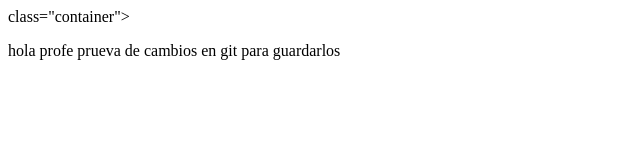
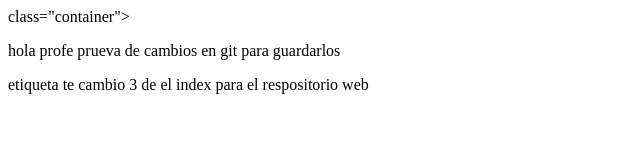
Before and after one commit to deanmartin19/ejemplorepositorio, a plain HTML site: page index.html in a window 1280 px wide. Shown: the whole page, without its empty margins (0-640 px from the left). Drawn offline with Linux system fonts and the light colour scheme.

Commit message:
cambio 3

```diff
--- a/index.html
+++ b/index.html
@@ -9,7 +9,8 @@
   <body>
     <div> class="container">
         <div class="row">
-            <p>hola profe prueva de cambios en git para guardarlos</p>
+            <p>hola profe prueva de cambios en git para guardarlos </p>
+            <p>etiqueta te cambio 3 de el index para el respositorio web </p>
         </div>
   </body>
 </html>
```
